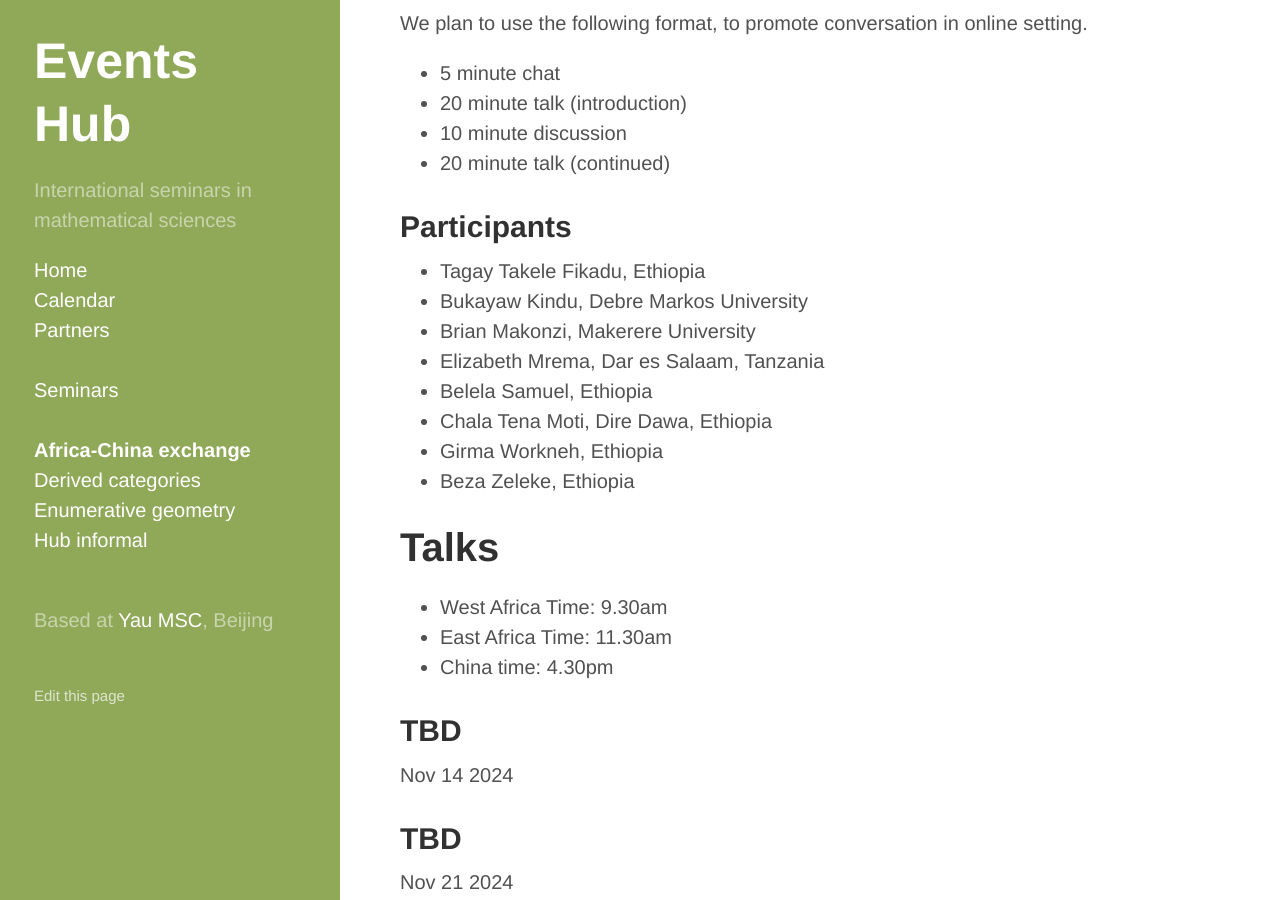
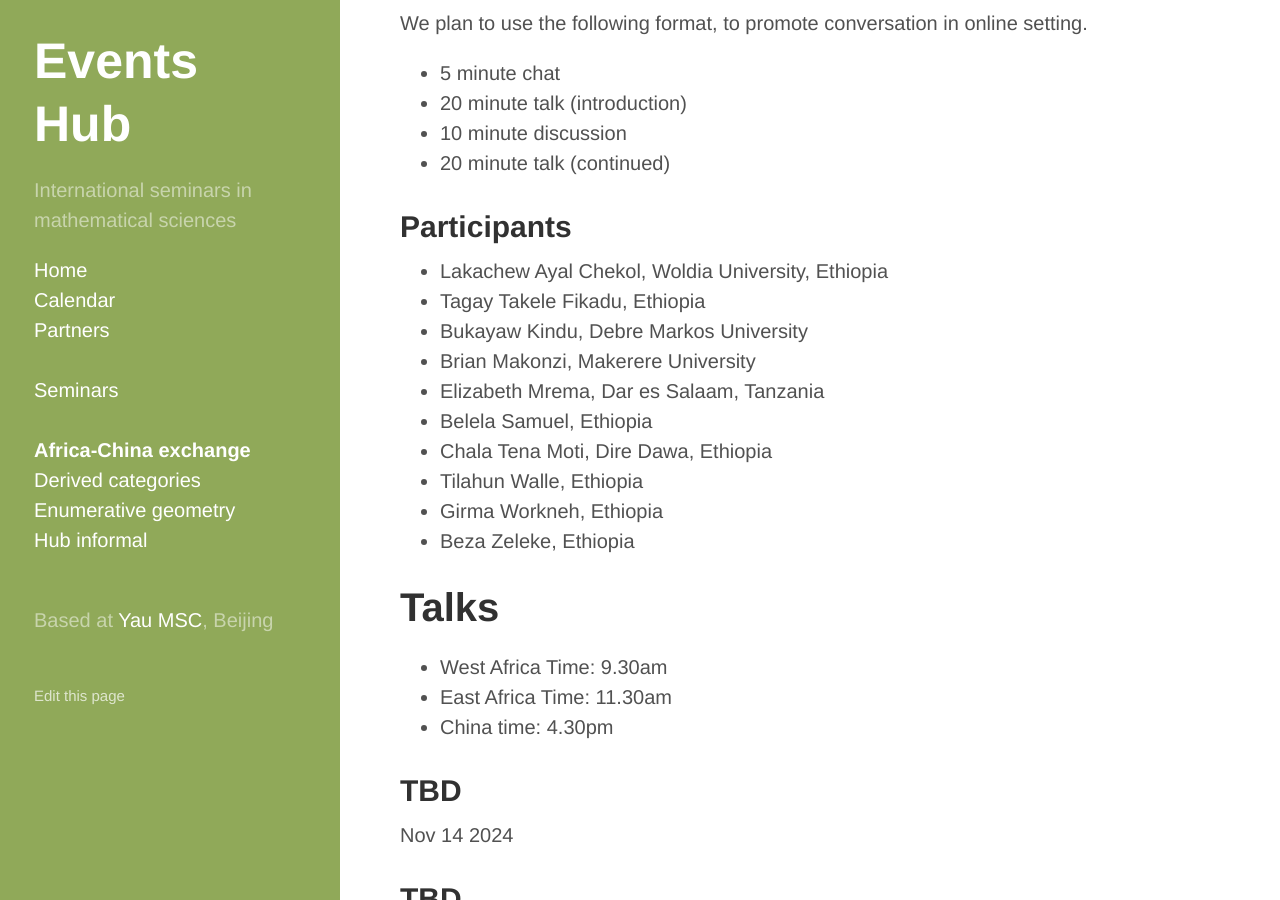
Before and after one commit to yau-msc-events/yau-msc-events.github.io, a Jekyll site: the page built from seminar-ac.md, in a window 1280 px wide and 900 px high, scrolled down 392 px. Built offline with Jekyll 4.4.1, drawn with Linux system fonts in a browser that asks for light colours.

Commit message:
Update seminar-ac.md

```diff
--- a/seminar-ac.md
+++ b/seminar-ac.md
@@ -21,12 +21,14 @@ We plan to use the following format, to promote conversation in online setting.
 
 ## Participants
 
+* Lakachew Ayal Chekol, Woldia University, Ethiopia
 * Tagay Takele Fikadu, Ethiopia
 * Bukayaw	Kindu, Debre Markos University
 * Brian Makonzi, Makerere University
 * Elizabeth Mrema, Dar es Salaam, Tanzania
 * Belela Samuel, Ethiopia
 * Chala	Tena Moti, Dire Dawa, Ethiopia
+* Tilahun Walle, Ethiopia
 * Girma	Workneh, Ethiopia
 * Beza Zeleke, Ethiopia
 
```
